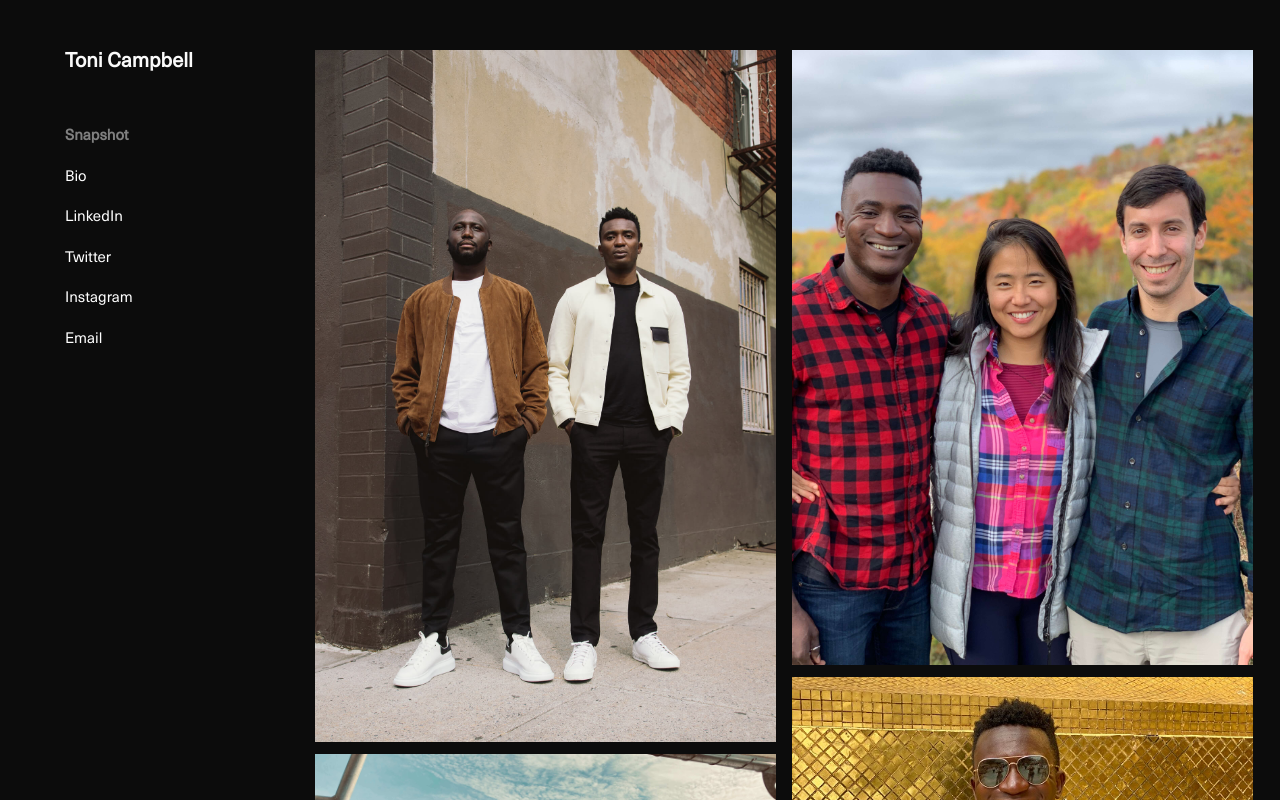
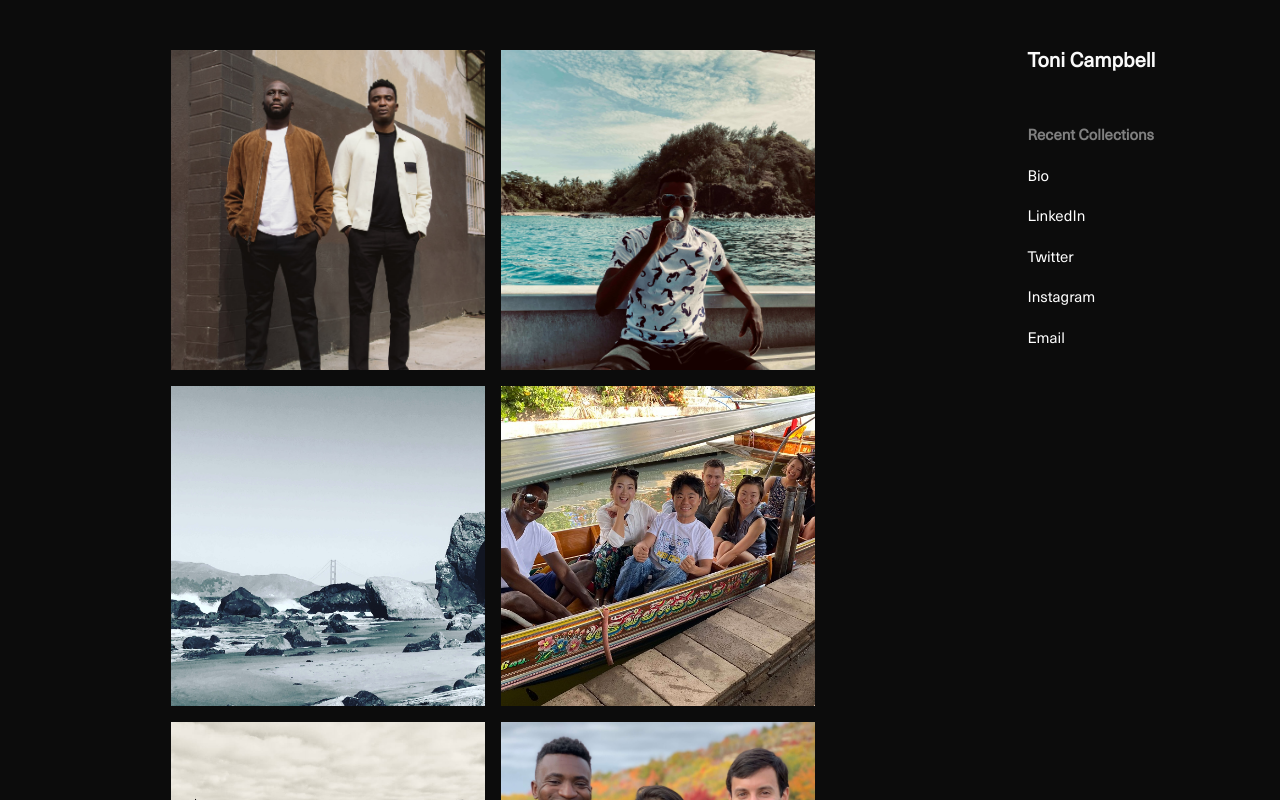
Before and after one commit to zemarr/gallery-portfolio, a React (Create React App) app: page / in a window 1280 px wide. Built offline with nearby package versions, Linux system fonts and the light colour scheme.

Commit message:
small layout modifications

```diff
--- a/src/App.js
+++ b/src/App.js
@@ -43,11 +43,11 @@ function App() {
           </StyledHeader>
 
           <div className="d-flex">
-            <Sidebar sidebarActive={sidebarActive} setSidebarActive={setSidebarActive} />
             <Switch>
               <Route path="/" exact component={Home} />
               <Route path="/toni" exact component={Bio} />
             </Switch>
+            <Sidebar sidebarActive={sidebarActive} setSidebarActive={setSidebarActive} />
           </div>
         </StyledApp>
       </Router>
--- a/src/components/gallery.js
+++ b/src/components/gallery.js
@@ -85,7 +85,7 @@ const Gallery = () => {
               className="pics"
               key={index}
               onClick={() => getImg(item.imgSrc)}>
-              <img src={item.imgSrc} alt="" style={{ width: "100%" }} />
+              <img src={item.imgSrc} alt="" style={{ width: "320px", height: "320px" }} />
             </div>
           </>
         ))}
--- a/src/components/sidebar.js
+++ b/src/components/sidebar.js
@@ -20,7 +20,7 @@ const Sidebar = ({ sidebarActive, setSidebarActive }) => {
         </StyledLogo>
         <ul className="navigation">
           <li>
-            <NavLink exact to="/" activeStyle={{ fontWeight: "600", color: "grey" }} onClick={closeSidebar}>Snapshot</NavLink>
+            <NavLink exact to="/" activeStyle={{ fontWeight: "600", color: "grey" }} onClick={closeSidebar}>Recent Collections</NavLink>
           </li>
           <li>
             <NavLink exact to="/toni" activeStyle={{ fontWeight: "600", color: "grey" }} onClick={closeSidebar}>Bio</NavLink>
--- a/src/styled-components/StyledGallery.js
+++ b/src/styled-components/StyledGallery.js
@@ -1,11 +1,19 @@
 import styled from "styled-components";
 
 export const StyledGallery = styled.div`
-    column-count: 2;
+    /* column-count: 2;
     -moz-column-count: 2;
     column-width: 43%;
-    -moz-column-width: 43%;
-    padding: 0 12px;
+    -moz-column-width: 43%; */
+    min-width: 320px;
+    max-width: 2060px;
+    display: grid;
+    justify-content: center;
+    align-items: center;
+    grid-template-columns: repeat(auto-fill,minmax(320px, 320px));
+    column-gap: 10px;
+    row-gap: 10px;
+    padding-bottom: 50px;
 
     @media screen and (max-width: 768px) {
         padding: 0;
@@ -13,15 +21,23 @@ export const StyledGallery = styled.div`
 
     @media screen and (max-width: 425px) {
         column-gap: 6px;
+        row-gap: 6px;
     }
 
     .pics {
         transition: all 350ms cubic-bezier(0.42, 0.01, 0, 1.04);
         cursor: pointer;
-        margin-bottom: 12px;
+        overflow: hidden;
+        margin-right: 6px;
+        margin-bottom: 6px;
 
         :hover {
             filter: opacity(.9);
+        }
+
+        img {
+            object-fit: cover;
+            object-position: center;
         }
 
         @media screen and (max-width: 425px) {
--- a/src/styled-components/containers.js
+++ b/src/styled-components/containers.js
@@ -71,6 +71,15 @@ export const MainContent = styled.div`
   margin-top: 50px;
   scrollbar-width: thin;
 
+  :hover {
+    ::-webkit-scrollbar-thumb {
+      transition: 1.4s cubic-bezier(0.42, 0.01, 0, 1.04);
+      background-color: var(--font-color) !important;
+      visibility: visible!important;
+      /* border-radius: 50px; */
+    }
+  }
+
   ::-webkit-scrollbar {
     width: 3px !important;
   }
@@ -81,7 +90,9 @@ export const MainContent = styled.div`
   }
 
   ::-webkit-scrollbar-thumb {
+    transition: 1.4s cubic-bezier(0.42, 0.01, 0, 1.04);
     background-color: var(--font-color) !important;
+    visibility: hidden!important;
     /* border-radius: 50px; */
   }
 
--- a/src/styled-components/styledBio.js
+++ b/src/styled-components/styledBio.js
@@ -68,6 +68,15 @@ export const StyledBio = styled.section`
         }
 
 
+        :hover {
+            ::-webkit-scrollbar-thumb {
+            transition: 1.4s cubic-bezier(0.42, 0.01, 0, 1.04);
+            background-color: var(--font-color) !important;
+            visibility: visible!important;
+            /* border-radius: 50px; */
+            }
+        }
+
         ::-webkit-scrollbar {
             width: 3px !important;
         }
@@ -78,7 +87,9 @@ export const StyledBio = styled.section`
         }
 
         ::-webkit-scrollbar-thumb {
+            transition: 1.4s cubic-bezier(0.42, 0.01, 0, 1.04);
             background-color: var(--font-color) !important;
+            visibility: hidden!important;
             /* border-radius: 50px; */
         }
 
```
